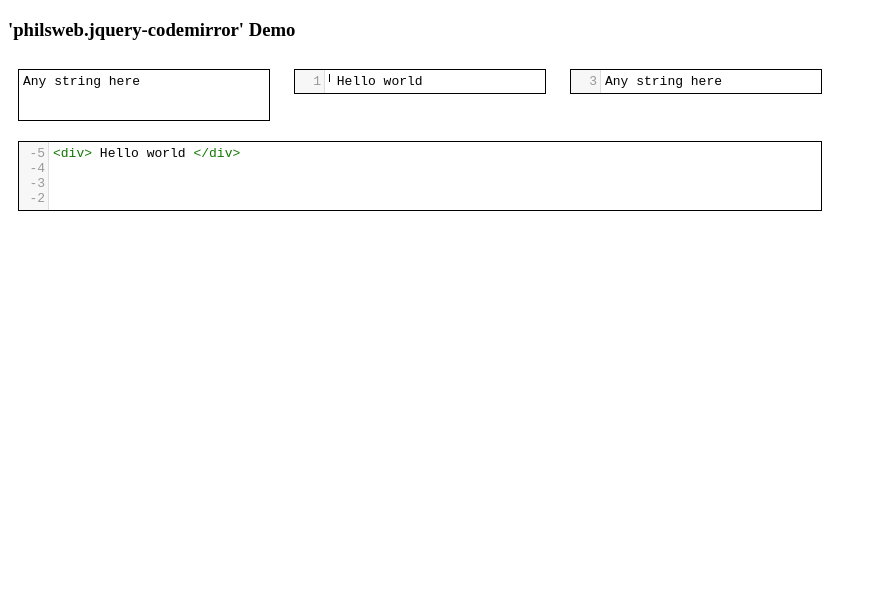
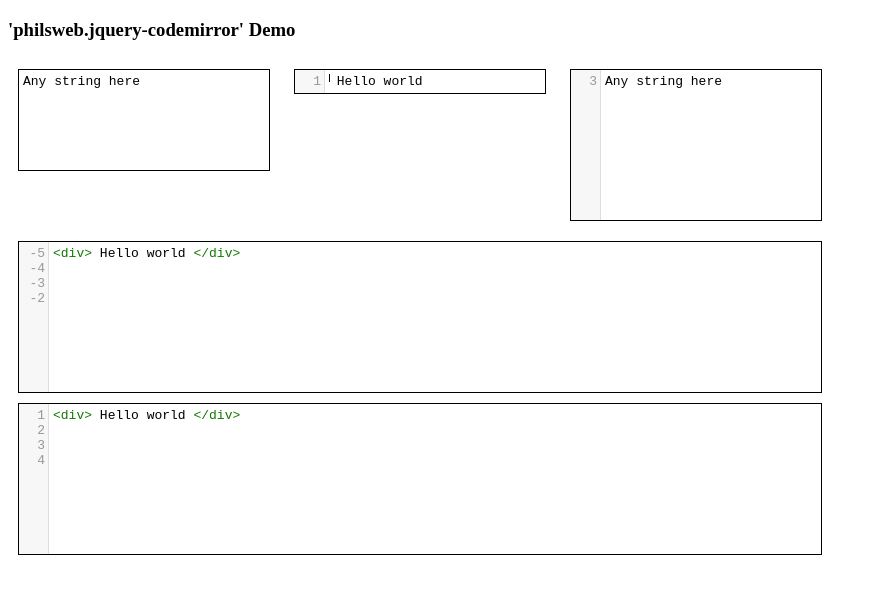
Before and after one commit to philsweb/jquery-codemirror, a website: page index.html in a window 1280 px wide. Shown: the whole page, without its empty margins (0-876 px from the left). Drawn offline with nearby package versions, Linux system fonts and the light colour scheme.

Commit message:
#1 Closed, Ready for 1.2.0

```diff
--- a/index.html
+++ b/index.html
@@ -22,6 +22,21 @@
         .code-snippet-group-2 {
             margin: 10px;
             width: 802px;
+            height: 150px;
+            border: 1px solid black;
+        }
+
+        .code-snippet-group-2 {
+            margin: 10px;
+            width: 802px;
+            height: 150px;
+            border: 1px solid black;
+        }
+
+        .code-snippet-group-3 {
+            margin: 10px;
+            width: 802px;
+            height: 150px;
             border: 1px solid black;
         }
 
@@ -35,14 +50,18 @@
 
 <h3>'philsweb.jquery-codemirror' Demo</h3>
 
-<div class="code-snippet-group-1" first style="min-height:50px;"></div>
+<div class="code-snippet-group-1" first style="min-height:100px;"></div>
 
 <div class="code-snippet-group-1" second
      codemirror-config='{"cursorHeight": ".5", "autofocus": true, "value": " Hello world"}'></div>
 
-<div class="code-snippet-group-1" third></div>
+<div class="code-snippet-group-1" third jquery-codemirror-config='{"height":"inherit"}' style="height:150px;"></div>
 
-<div class="code-snippet-group-2" codemirror-config='{"firstLineNumber": -5}'></div>
+
+<div class="code-snippet-group-2" jquery-codemirror='{"height":"inherit"}' codemirror='{"firstLineNumber": -5}'></div>
+
+
+<div class="code-snippet-group-3"></div>
 
 </body>
 
@@ -72,5 +91,7 @@
 
 
         $('.code-snippet-group-2').codemirrorInit({value: "<div> Hello world </div>\n\n\n"});
+
+        $('.code-snippet-group-3').codemirrorInit({value: "<div> Hello world </div>\n\n\n"}, {height: "inherit"});
     });
 </script>
--- a/philsweb.codemirror.css
+++ b/philsweb.codemirror.css
@@ -4,7 +4,7 @@
 
 .codemirror-buttons-wrapper {
     position: relative;
-    z-index: 9999; /* @todo Should be configured */
+    z-index: 9999;
     display: none;
 }
 
--- a/philsweb.jquery-codemirror.js
+++ b/philsweb.jquery-codemirror.js
@@ -7,7 +7,7 @@
  @license Licensed under the MIT (http://www.opensource.org/licenses/mit-license.php) license.
  */
 (function ($) {
-    $.fn.codemirrorInit = function (options) {
+    $.fn.codemirrorInit = function (codemirrorOptions, jqueryCodemirrorOptions) {
 
         $(this).init.prototype = $.extend({}, $(this).init.prototype, {
 
@@ -41,15 +41,30 @@
             }
         });
 
-        var defaults = {
+        // Defaults
+
+        var codemirrorDefaults = {
             mode: "text/html",
             lineNumbers: true,
             lineWrapping: true
         };
 
-        function getLocalConfigs(element) {
-            var configJson = $(element).attr('codemirror-config');
 
+        // Private methods
+
+        function getConfigAttrTitle(element, preferredTitle) {
+            if ($(element).is("[" + preferredTitle + "]")) {
+                return preferredTitle;
+            }
+
+            if ($(element).is("[" + preferredTitle + "-config" + "]")) {
+                return preferredTitle + "-config";
+            }
+
+            return null;
+        }
+
+        function parseJsonConfig(configJson) {
             if (configJson === undefined) {
                 return {};
             }
@@ -67,7 +82,24 @@
             }
 
             return {};
+        }
 
+        function getCodemirrorElementConfigs(element) {
+
+            var codemirrorConfigAttrTitle = getConfigAttrTitle(element, 'codemirror');
+
+            var configJson = (codemirrorConfigAttrTitle === null) ? undefined : $(element).attr(codemirrorConfigAttrTitle);
+
+            return parseJsonConfig(configJson);
+        }
+
+        function getJqueryCodemirrorElementConfigs(element) {
+
+            var codemirrorConfigAttrTitle = getConfigAttrTitle(element, 'jquery-codemirror');
+
+            var configJson = (codemirrorConfigAttrTitle === null) ? undefined : $(element).attr(codemirrorConfigAttrTitle);
+
+            return parseJsonConfig(configJson);
         }
 
         function copyToClipboard(value) {
@@ -79,13 +111,18 @@
             $temp.remove();
         }
 
+        // Element iteration
+
         return this.each(function () {
 
-            var basicConfigs = $.extend({}, defaults, options);
-            var localConfigs = getLocalConfigs(this);
-            var configs = $.extend({}, basicConfigs, localConfigs);
+            var basicCodemirrorConfigs = $.extend({}, codemirrorDefaults, codemirrorOptions);
+            var elementCodemirrorConfigs = getCodemirrorElementConfigs(this);
+            var codemirrorConfigs = $.extend({}, basicCodemirrorConfigs, elementCodemirrorConfigs);
 
-            $.data(this, 'codemirror', CodeMirror(this, configs));
+            $.data(this, 'codemirror', CodeMirror(this, codemirrorConfigs));
+
+            var jqueryCodemirrorConfigs = $.extend({}, jqueryCodemirrorOptions, getJqueryCodemirrorElementConfigs(this));
+            $(this).children('.CodeMirror').css(jqueryCodemirrorConfigs);
 
             // Buttons
             var buttonsWrapper = $('<div>');
```
Also changed, not shown: README.md.
